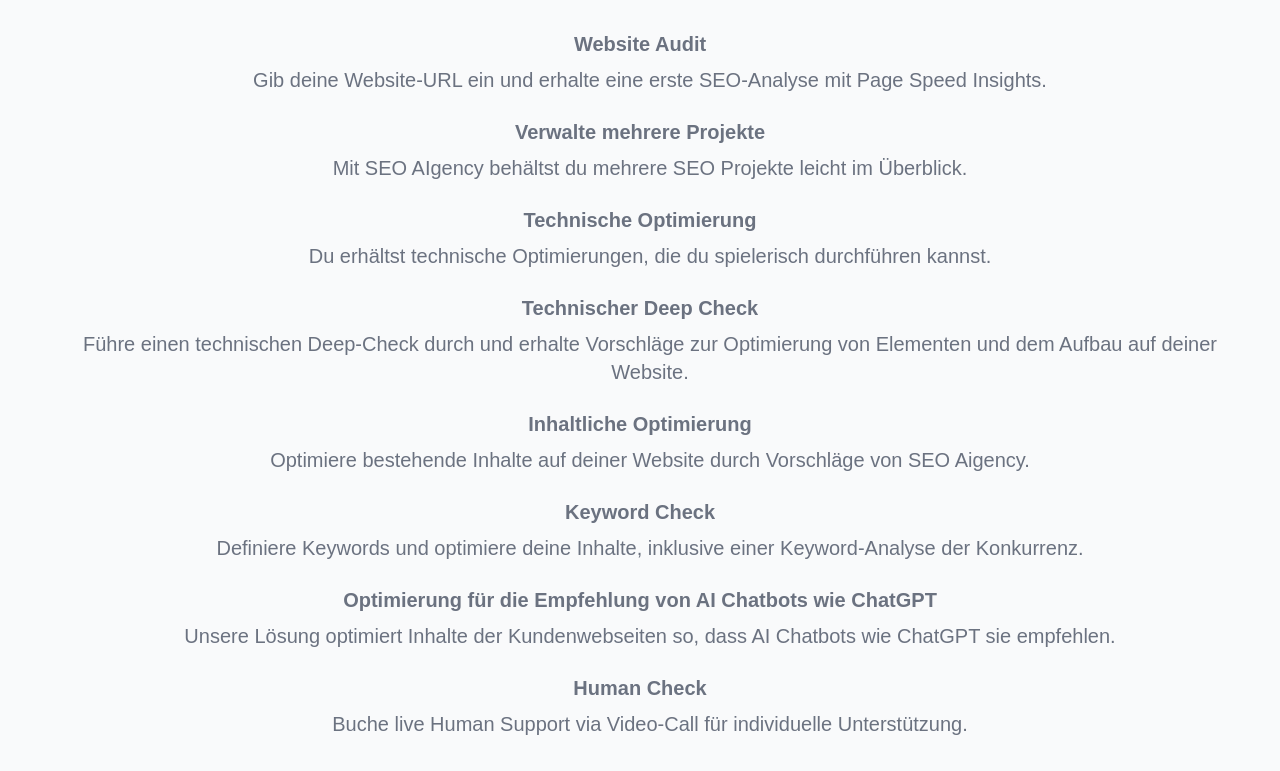
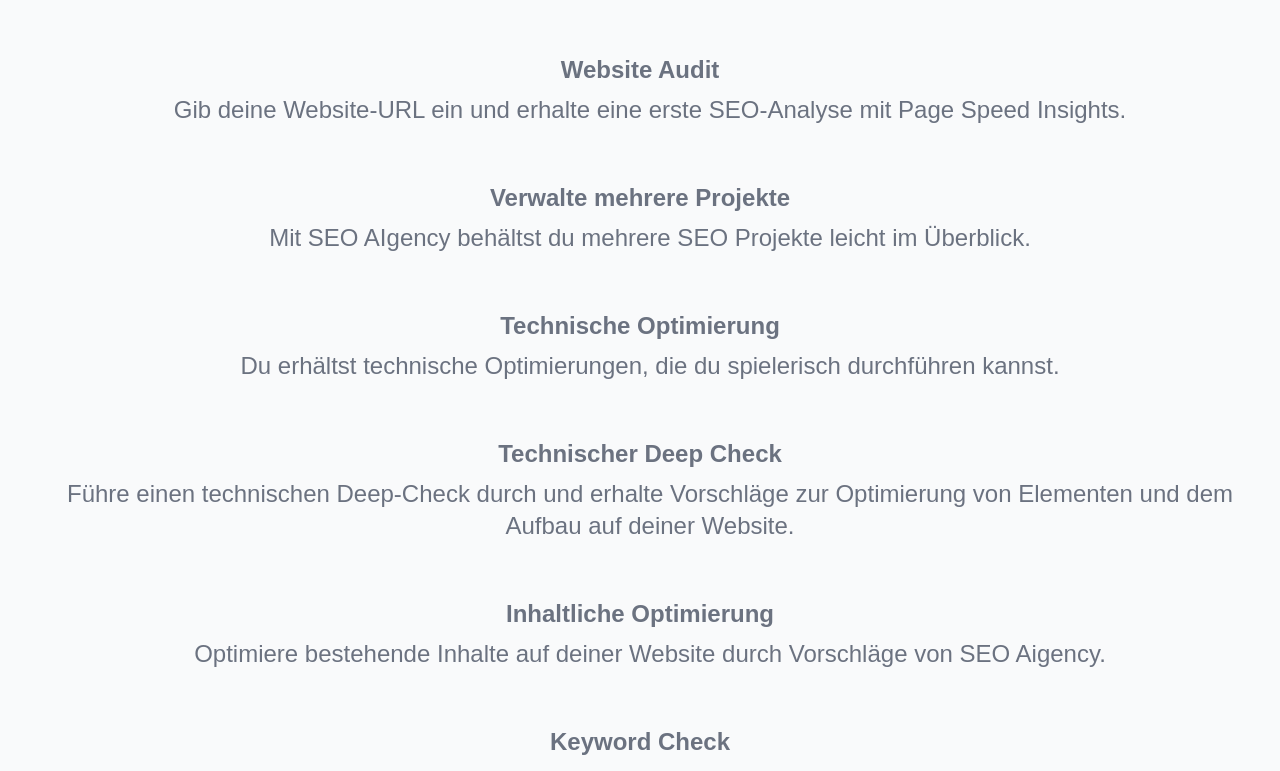
Before and after one commit to heyio/seo-aigency, a Next.js app: page / in a window 1280 px wide. Shown: the part 978-1749 px from the top of the page. Built offline with nearby package versions, Linux system fonts and the light colour scheme.

Commit message:
update styling

```diff
--- a/components/organisms/services.tsx
+++ b/components/organisms/services.tsx
@@ -25,55 +25,55 @@
     >
       <div className="container mx-auto p-8">
         <motion.h2
-          className="text-4xl font-bold mb-8 text-center"
+          className="text-4xl font-bold mb-14 text-center"
           variants={fadeInUp}
         >
           Wie funktioniert SEO Aigency?
         </motion.h2>
-        <ul className="space-y-6 text-left text-gray-500 dark:text-gray-400">
-          <li className="text-center text-xl font-semibold">
+        <ul className="space-y-14 text-left text-gray-500 dark:text-gray-400">
+          <li className="text-center text-2xl font-semibold">
             <strong>Website Audit</strong>
             <ul className="ps-5 mt-2 space-y-1 list-inside font-normal">
               <li>Gib deine Website-URL ein und erhalte eine erste SEO-Analyse mit Page Speed Insights.</li>
             </ul>
           </li>
-          <li className="text-center text-xl font-semibold">
+          <li className="text-center text-2xl font-semibold">
             <strong>Verwalte mehrere Projekte</strong>
             <ul className="ps-5 mt-2 space-y-1 list-inside font-normal">
               <li>Mit SEO AIgency behältst du mehrere SEO Projekte leicht im Überblick.</li>
             </ul>
           </li>
-          <li className="text-center text-xl font-semibold">
+          <li className="text-center text-2xl font-semibold">
             <strong>Technische Optimierung</strong>
             <ul className="ps-5 mt-2 space-y-1 list-inside font-normal">
               <li>Du erhältst technische Optimierungen, die du spielerisch durchführen kannst.</li>
             </ul>
           </li>
-          <li className="text-center text-xl font-semibold">
+          <li className="text-center text-2xl font-semibold">
             <strong>Technischer Deep Check</strong>
             <ul className="ps-5 mt-2 space-y-1 list-inside font-normal">
               <li>Führe einen technischen Deep-Check durch und erhalte Vorschläge zur Optimierung von Elementen und dem Aufbau auf deiner Website.</li>
             </ul>
           </li>
-          <li className="text-center text-xl font-semibold">
+          <li className="text-center text-2xl font-semibold">
             <strong>Inhaltliche Optimierung</strong>
             <ul className="ps-5 mt-2 space-y-1 list-inside font-normal">
               <li>Optimiere bestehende Inhalte auf deiner Website durch Vorschläge von SEO Aigency.</li>
             </ul>
           </li>
-          <li className="text-center text-xl font-semibold">
+          <li className="text-center text-2xl font-semibold">
             <strong>Keyword Check</strong>
             <ul className="ps-5 mt-2 space-y-1 list-inside font-normal">
               <li>Definiere Keywords und optimiere deine Inhalte, inklusive einer Keyword-Analyse der Konkurrenz.</li>
             </ul>
           </li>
-          <li className="text-center text-xl font-semibold">
+          <li className="text-center text-2xl font-semibold">
             <strong>Optimierung für die Empfehlung von AI Chatbots wie ChatGPT</strong>
             <ul className="ps-5 mt-2 spae-y-1 list-inside font-normal">
               <li>Unsere Lösung optimiert Inhalte der Kundenwebseiten so, dass AI Chatbots wie ChatGPT sie empfehlen.</li>
             </ul>
           </li>
-          <li className="text-center text-xl font-semibold">
+          <li className="text-center text-2xl font-semibold">
             <strong>Human Check</strong>
             <ul className="ps-5 mt-2 space-y-1 list-inside font-normal">
               <li>Buche live Human Support via Video-Call für individuelle Unterstützung.</li>
```
